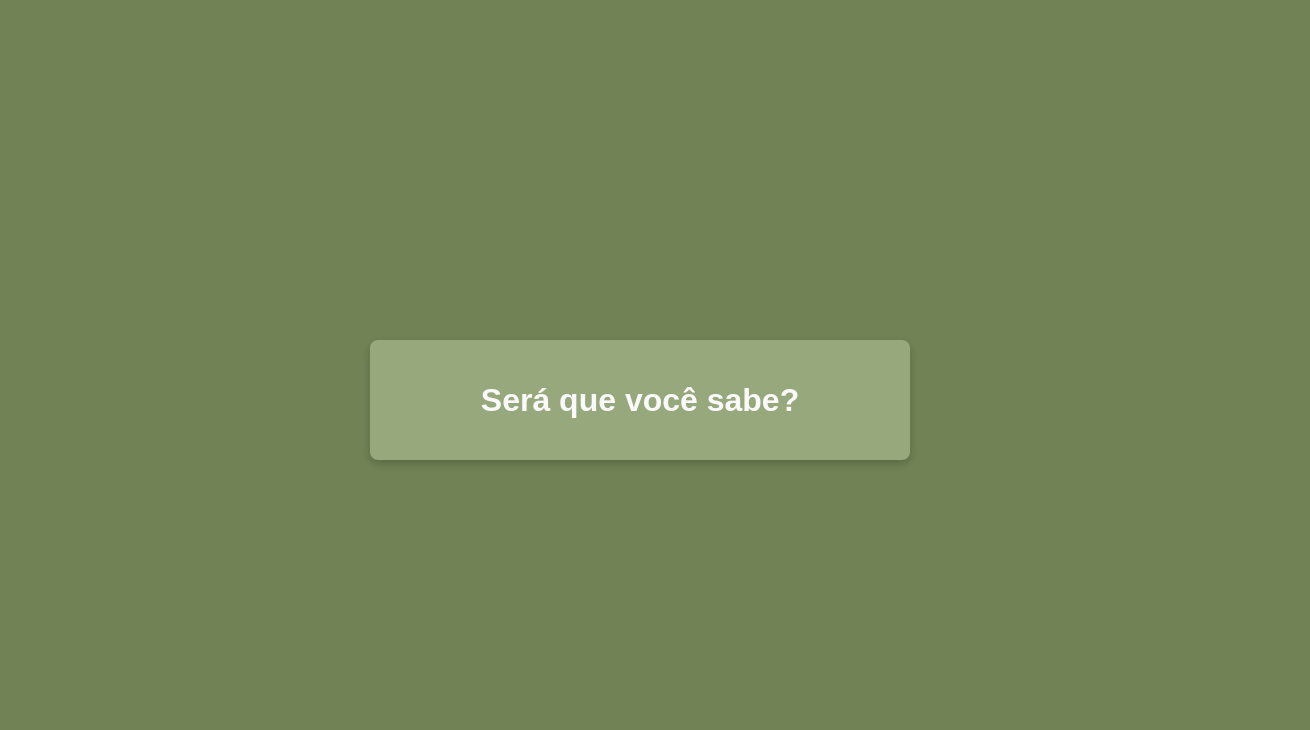
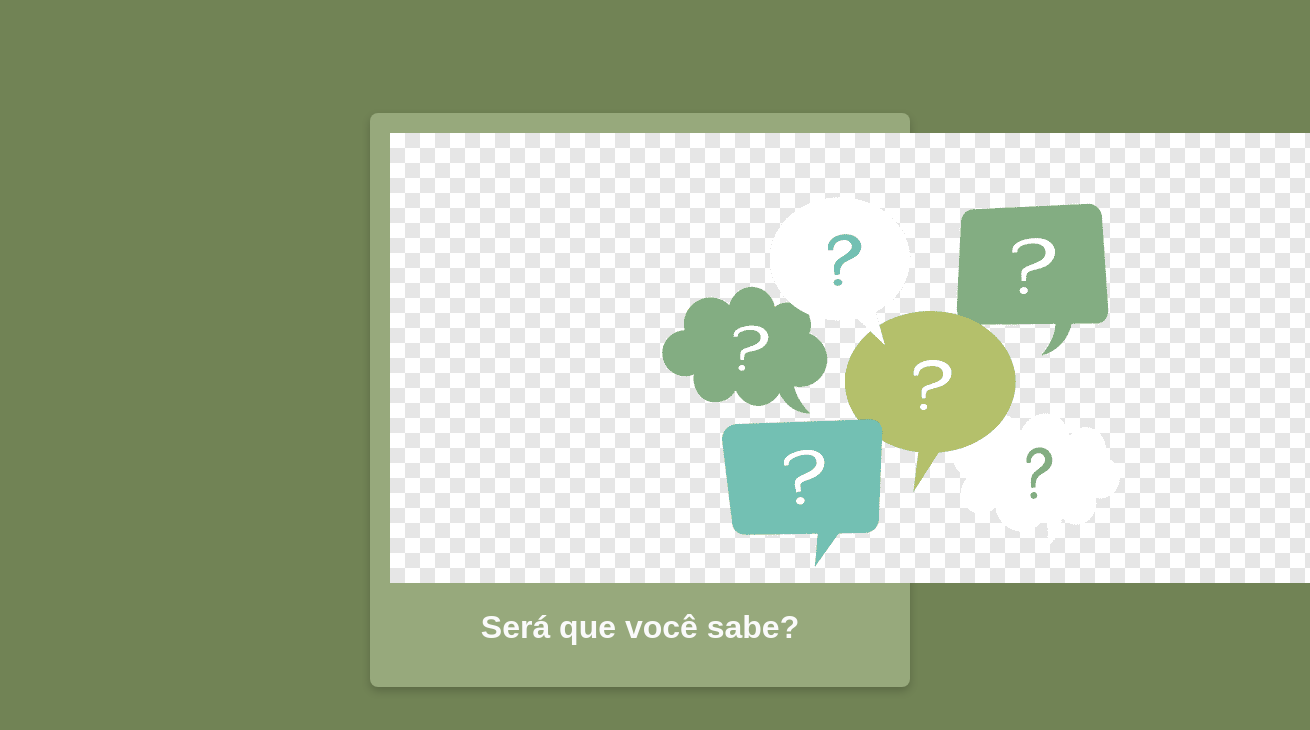
Before and after one commit to lihyyh/missao-IA, a plain HTML site: page index.html in a window 1280 px wide. Shown: the whole page, 1310 px wide, since content can reach past the window. Drawn offline with Linux system fonts and the light colour scheme.

Commit message:
gyuguygy

```diff
--- a/index.html
+++ b/index.html
@@ -11,6 +11,7 @@
 
 <body>
     <div class="caixa-principal">
+        <img src="image/png-transparent-green-wave-106-5-fm-question-questions-and-answers-love-text-logo (1).png" alt="">
         <h1>Será que você sabe?</h1> <!--texto da Questionário caixa -->
         <div class="caixa-perguntas"></div>
         <div class="caixa-alternativas"></div>
```
Also changed, not shown: image/png-transparent-green-wave-106-5-fm-question-questions-and-answers-love-text-logo (1).png (added).
